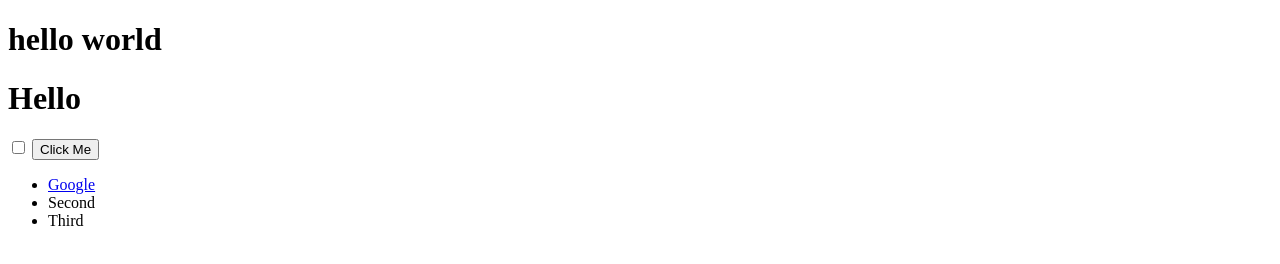
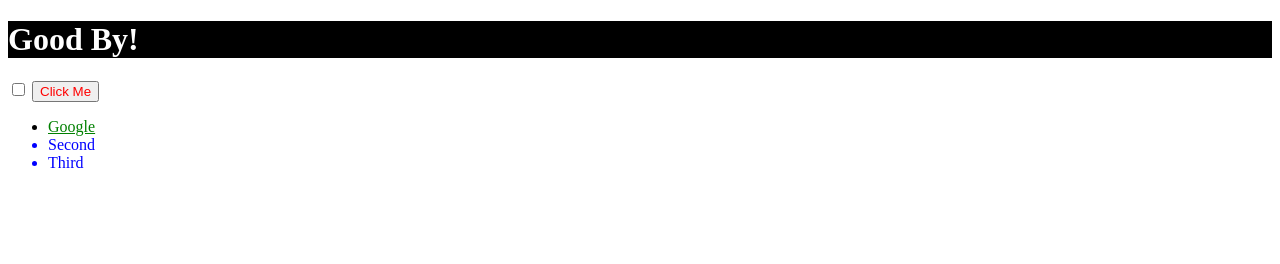
Before and after one commit to Pierre-MarieMarchio/DOM-Basics, a plain HTML site: page index.html in a window 1280 px wide. Drawn offline with Linux system fonts and the light colour scheme.

Commit message:
DOM Manipulation

```diff
--- a/Js/index.js
+++ b/Js/index.js
@@ -1 +1,22 @@
+// Basic js
+
 alert("Hello World!");
+
+// basic DOM manipulation
+var heading = document.firstElementChild.lastElementChild.firstElementChild;
+heading.innerHTML = "Hello World!";
+
+// DOM manipulation
+
+document.getElementsByTagName("li")[2].style.color = "red";
+document.getElementsByClassName("btn")[0].style.color = "red";
+document.getElementById("title").innerHTML = "Good By!";
+
+// DOM querry manipulation
+
+document.querySelector("h1").style.color = "white";
+document.querySelector("#title").style.background = "black";
+document.querySelector("#list a").style.color = "green";
+
+document.querySelectorAll("#list .item")[1].style.color = "blue";
+document.querySelectorAll("#list .item")[2].style.color = "blue";
--- a/index.html
+++ b/index.html
@@ -1,35 +1,30 @@
 <!DOCTYPE html>
 <html lang="fr">
-<head>
-    <meta charset="UTF-8">
-    <meta http-equiv="X-UA-Compatible" content="IE=edge">
-    <meta name="viewport" content="width=device-width, initial-scale=1.0">
+  <head>
+    <meta charset="UTF-8" />
+    <meta http-equiv="X-UA-Compatible" content="IE=edge" />
+    <meta name="viewport" content="width=device-width, initial-scale=1.0" />
     <title>DOM</title>
 
-    <link rel="stylesheet" href="css/style.css">
+    <link rel="stylesheet" href="css/style.css" />
+  </head>
 
-</head>
-<body>
-<h1>hello world</h1>
-<body>
+  <body>
+    <h1 id="title">Hello</h1>
 
-    <h1>Hello</h1>
+    <input type="checkbox" />
 
-    <input type="checkbox">
+    <button class="btn">Click Me</button>
 
-    <button style=":active color:red;">Click Me</button>
-
-    <ul>
-      <li class="list">
+    <ul id="list">
+      <li class="item">
         <a href="https://www.google.com">Google</a>
       </li>
-      <li class="list">Second</li>
-      <li class="list">Third</li>
+      <li class="item">Second</li>
+      <li class="item">Third</li>
     </ul>
 
+    <script src="Js/index.js" charset="UTF-8"></script>
   </body>
 
-
-<script src="Js/index.js" charset="UTF-8"></script>
-</body>
 </html>
```
